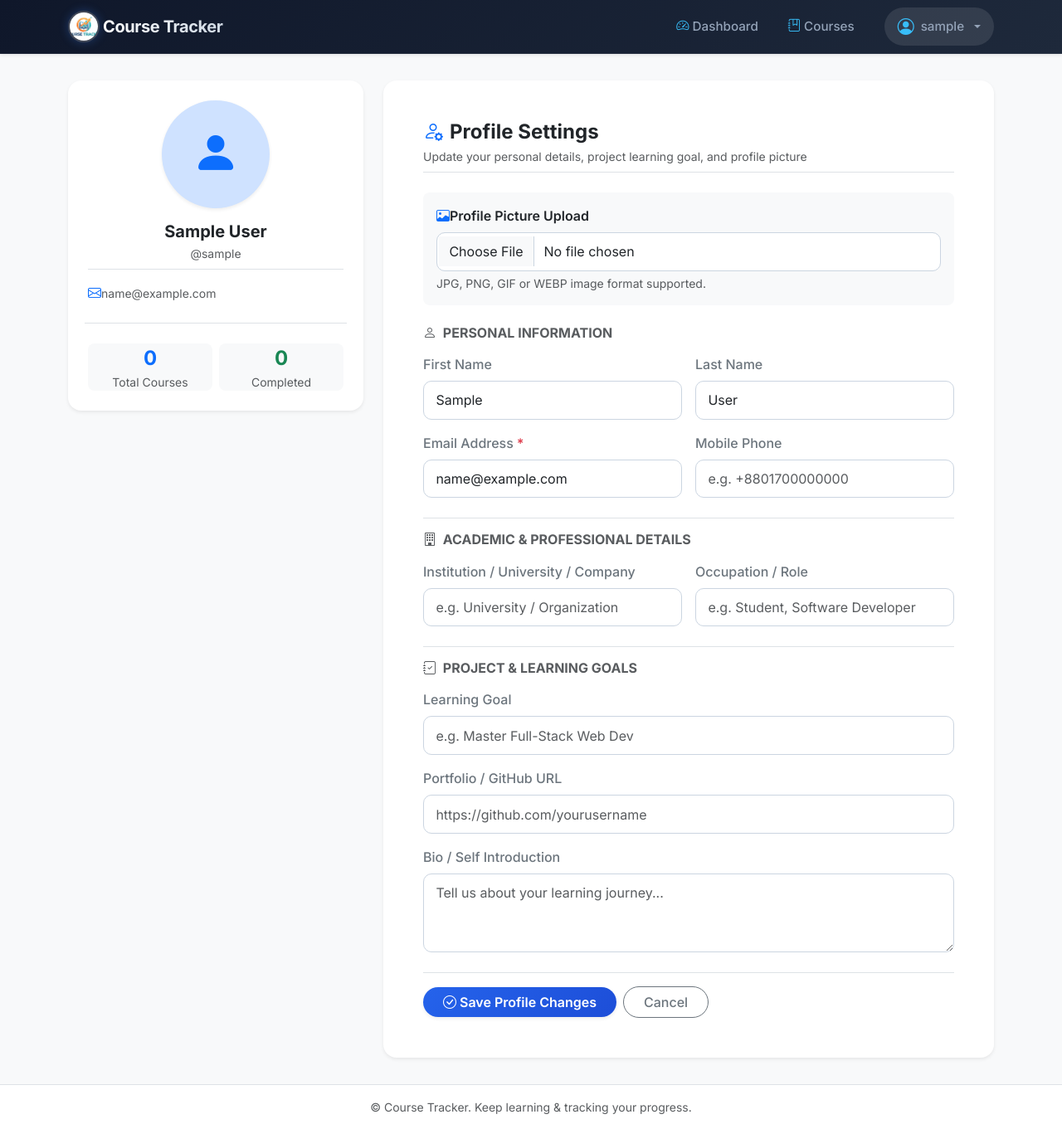
After one commit to foysalpranto121/Course_Tracker, a Django app: page /profile/ in a window 1280 px wide. The commit adds this page. Shown: the whole page at 83% size. Run offline with Django 5.2, Linux system fonts and the light colour scheme; the visitor is signed in with stand-in values (Sample User, id 1); data comes from the database, SQL or seed files in the repository; data that the repository does not hold is empty.

Commit message:
added user profile

```diff
--- a/courses/forms.py
+++ b/courses/forms.py
@@ -2,7 +2,52 @@ from django import forms
 from django.contrib.auth.forms import AuthenticationForm, UserCreationForm
 from django.contrib.auth.models import User
 
-from .models import Course, Task
+from .models import Course, Task, UserProfile
+
+
+class UserUpdateForm(forms.ModelForm):
+    first_name = forms.CharField(
+        max_length=50,
+        required=False,
+        widget=forms.TextInput(attrs={"class": "form-control", "placeholder": "First Name"}),
+    )
+    last_name = forms.CharField(
+        max_length=50,
+        required=False,
+        widget=forms.TextInput(attrs={"class": "form-control", "placeholder": "Last Name"}),
+    )
+    email = forms.EmailField(
+        required=True,
+        widget=forms.EmailInput(attrs={"class": "form-control", "placeholder": "Email Address"}),
+    )
+
+    class Meta:
+        model = User
+        fields = ["first_name", "last_name", "email"]
+
+
+class ProfileUpdateForm(forms.ModelForm):
+    class Meta:
+        model = UserProfile
+        fields = [
+            "profile_picture",
+            "institution",
+            "phone_number",
+            "occupation",
+            "learning_goal",
+            "bio",
+            "github_url",
+        ]
+        widgets = {
+            "profile_picture": forms.FileInput(attrs={"class": "form-control", "accept": "image/*"}),
+            "institution": forms.TextInput(attrs={"class": "form-control", "placeholder": "e.g. University / Organization"}),
+            "phone_number": forms.TextInput(attrs={"class": "form-control", "placeholder": "e.g. +8801700000000"}),
+            "occupation": forms.TextInput(attrs={"class": "form-control", "placeholder": "e.g. Student, Software Developer"}),
+            "learning_goal": forms.TextInput(attrs={"class": "form-control", "placeholder": "e.g. Master Full-Stack Web Dev"}),
+            "bio": forms.Textarea(attrs={"class": "form-control", "rows": 3, "placeholder": "Tell us about your learning journey..."}),
+            "github_url": forms.URLInput(attrs={"class": "form-control", "placeholder": "https://github.com/yourusername"}),
+        }
+
 
 
 class SignUpForm(UserCreationForm):
--- a/courses/templates/courses/base.html
+++ b/courses/templates/courses/base.html
@@ -61,8 +61,12 @@
                             </a>
                         </li>
                         <li class="nav-item dropdown ms-lg-2">
-                            <a class="nav-link dropdown-toggle d-flex align-items-center gap-1.5 bg-white bg-opacity-10 text-white rounded-pill px-3 py-1.5" href="#" id="userDropdown" role="button" data-bs-toggle="dropdown" aria-expanded="false">
-                                <i class="bi bi-person-circle"></i>
+                            <a class="nav-link dropdown-toggle d-flex align-items-center gap-2 bg-white bg-opacity-10 text-white rounded-pill px-3 py-1.5" href="#" id="userDropdown" role="button" data-bs-toggle="dropdown" aria-expanded="false">
+                                {% if user.profile.profile_picture %}
+                                    <img src="{{ user.profile.profile_picture.url }}" alt="{{ user.username }}" width="26" height="26" class="rounded-circle object-fit-cover border border-white">
+                                {% else %}
+                                    <i class="bi bi-person-circle fs-5"></i>
+                                {% endif %}
                                 <span class="fw-medium">{{ user.username }}</span>
                             </a>
                             <ul class="dropdown-menu dropdown-menu-end shadow-sm border-0 rounded-3" aria-labelledby="userDropdown">
@@ -73,12 +77,19 @@
                                 </li>
                                 <li><hr class="dropdown-divider"></li>
                                 <li>
+                                    <a class="dropdown-item d-flex align-items-center gap-2" href="{% url 'courses:profile' %}">
+                                        <i class="bi bi-person-gear text-primary"></i> My Profile
+                                    </a>
+                                </li>
+                                <li><hr class="dropdown-divider"></li>
+                                <li>
                                     <a class="dropdown-item text-danger d-flex align-items-center gap-2" href="{% url 'courses:signout' %}">
                                         <i class="bi bi-box-arrow-right"></i> Sign Out
                                     </a>
                                 </li>
                             </ul>
                         </li>
+
                     {% else %}
                         <li class="nav-item">
                             <a class="nav-link" href="{% url 'courses:signin' %}">
--- /dev/null
+++ b/courses/templates/courses/profile.html
@@ -0,0 +1,246 @@
+{% extends "courses/base.html" %}
+
+{% block title %}
+    User Profile | {{ user.username }}
+{% endblock %}
+
+{% block content %}
+<div class="row g-4 py-2">
+
+    <!-- Left Column: User Profile Overview Card -->
+    <div class="col-12 col-lg-4">
+        <div class="card shadow-sm border-0 rounded-4 text-center p-4">
+
+            <!-- Avatar Display -->
+            <div class="position-relative d-inline-block mx-auto mb-3">
+                {% if profile.profile_picture %}
+                    <img src="{{ profile.profile_picture.url }}" id="profileAvatarPreview" alt="{{ user.username }}'s Profile Picture" class="rounded-circle object-fit-cover shadow-sm border border-3 border-white" width="130" height="130">
+                {% else %}
+                    <div id="profileAvatarPreviewFallback" class="bg-primary-subtle text-primary rounded-circle d-flex align-items-center justify-content-center shadow-sm mx-auto" style="width: 130px; height: 130px;">
+                        <i class="bi bi-person-fill display-4"></i>
+                    </div>
+                    <img id="profileAvatarPreview" src="" alt="Avatar Preview" class="rounded-circle object-fit-cover shadow-sm border border-3 border-white d-none" width="130" height="130">
+                {% endif %}
+            </div>
+
+            <h3 class="h5 fw-bold text-dark mb-1">
+                {% if user.first_name or user.last_name %}
+                    {{ user.first_name }} {{ user.last_name }}
+                {% else %}
+                    {{ user.username }}
+                {% endif %}
+            </h3>
+            <p class="text-muted small mb-2">@{{ user.username }}</p>
+
+            {% if profile.occupation or profile.institution %}
+                <div class="d-flex flex-wrap justify-content-center gap-1.5 mb-3">
+                    {% if profile.occupation %}
+                        <span class="badge bg-primary-subtle text-primary rounded-pill px-3 py-1.5 fs-7">
+                            <i class="bi bi-briefcase me-1"></i>{{ profile.occupation }}
+                        </span>
+                    {% endif %}
+                    {% if profile.institution %}
+                        <span class="badge bg-info-subtle text-info-emphasis rounded-pill px-3 py-1.5 fs-7">
+                            <i class="bi bi-building me-1"></i>{{ profile.institution }}
+                        </span>
+                    {% endif %}
+                </div>
+            {% endif %}
+
+            {% if profile.learning_goal %}
+                <div class="alert alert-light border rounded-3 p-2.5 text-start small mb-3">
+                    <div class="fw-semibold text-secondary mb-1">
+                        <i class="bi bi-flag-fill text-danger me-1"></i> Learning Goal
+                    </div>
+                    <div class="text-dark">{{ profile.learning_goal }}</div>
+                </div>
+            {% endif %}
+
+            {% if profile.bio %}
+                <p class="text-muted small text-start mb-3 border-top pt-2">
+                    <i class="bi bi-quote fs-5 text-muted align-middle me-1"></i>{{ profile.bio }}
+                </p>
+            {% endif %}
+
+            <div class="list-group list-group-flush text-start small border-top pt-2">
+                <div class="list-group-item px-0 py-2 border-0 d-flex align-items-center text-muted">
+                    <i class="bi bi-envelope text-primary me-2.5 fs-6"></i>
+                    <span class="text-truncate">{{ user.email|default:"No email provided" }}</span>
+                </div>
+                {% if profile.phone_number %}
+                    <div class="list-group-item px-0 py-2 border-0 d-flex align-items-center text-muted">
+                        <i class="bi bi-telephone text-success me-2.5 fs-6"></i>
+                        <span>{{ profile.phone_number }}</span>
+                    </div>
+                {% endif %}
+                {% if profile.github_url %}
+                    <div class="list-group-item px-0 py-2 border-0 d-flex align-items-center text-muted">
+                        <i class="bi bi-github me-2.5 fs-6"></i>
+                        <a href="{{ profile.github_url }}" target="_blank" rel="noopener" class="text-decoration-none text-truncate">
+                            {{ profile.github_url }}
+                        </a>
+                    </div>
+                {% endif %}
+            </div>
+
+            <!-- Stats -->
+            <div class="row g-2 mt-3 pt-3 border-top">
+                <div class="col-6">
+                    <div class="p-2.5 bg-light rounded-3">
+                        <div class="fs-4 fw-bold text-primary">{{ total_courses }}</div>
+                        <div class="text-muted small">Total Courses</div>
+                    </div>
+                </div>
+                <div class="col-6">
+                    <div class="p-2.5 bg-light rounded-3">
+                        <div class="fs-4 fw-bold text-success">{{ completed_courses }}</div>
+                        <div class="text-muted small">Completed</div>
+                    </div>
+                </div>
+            </div>
+
+        </div>
+    </div>
+
+
+    <!-- Right Column: Edit Profile Form -->
+    <div class="col-12 col-lg-8">
+        <div class="card shadow-sm border-0 rounded-4">
+            <div class="card-body p-4 p-sm-5">
+
+                <div class="d-flex align-items-center justify-content-between mb-4 pb-2 border-bottom">
+                    <div>
+                        <h2 class="h4 fw-bold text-dark mb-1">
+                            <i class="bi bi-person-gear text-primary me-2"></i>Profile Settings
+                        </h2>
+                        <p class="text-muted small mb-0">Update your personal details, project learning goal, and profile picture</p>
+                    </div>
+                </div>
+
+                <form method="POST" enctype="multipart/form-data">
+                    {% csrf_token %}
+
+                    <!-- Profile Image Upload Section -->
+                    <div class="card bg-light border-0 rounded-3 mb-4">
+                        <div class="card-body p-3">
+                            <label for="{{ p_form.profile_picture.id_for_label }}" class="form-label fw-semibold text-dark">
+                                <i class="bi bi-image text-primary me-1.5"></i>Profile Picture Upload
+                            </label>
+                            {{ p_form.profile_picture }}
+                            <div class="form-text text-muted small">JPG, PNG, GIF or WEBP image format supported.</div>
+                            {% if p_form.profile_picture.errors %}
+                                <div class="text-danger small mt-1">{{ p_form.profile_picture.errors }}</div>
+                            {% endif %}
+                        </div>
+                    </div>
+
+                    <!-- Personal Information -->
+                    <h5 class="h6 text-uppercase fw-bold text-muted mb-3 fs-7 tracking-wide">
+                        <i class="bi bi-person me-1"></i> Personal Information
+                    </h5>
+                    <div class="row g-3 mb-4">
+                        <div class="col-md-6">
+                            <label for="{{ u_form.first_name.id_for_label }}" class="form-label fw-medium text-secondary">First Name</label>
+                            {{ u_form.first_name }}
+                            {% if u_form.first_name.errors %}<div class="text-danger small mt-1">{{ u_form.first_name.errors }}</div>{% endif %}
+                        </div>
+                        <div class="col-md-6">
+                            <label for="{{ u_form.last_name.id_for_label }}" class="form-label fw-medium text-secondary">Last Name</label>
+                            {{ u_form.last_name }}
+                            {% if u_form.last_name.errors %}<div class="text-danger small mt-1">{{ u_form.last_name.errors }}</div>{% endif %}
+                        </div>
+                        <div class="col-md-6">
+                            <label for="{{ u_form.email.id_for_label }}" class="form-label fw-medium text-secondary">Email Address <span class="text-danger">*</span></label>
+                            {{ u_form.email }}
+                            {% if u_form.email.errors %}<div class="text-danger small mt-1">{{ u_form.email.errors }}</div>{% endif %}
+                        </div>
+                        <div class="col-md-6">
+                            <label for="{{ p_form.phone_number.id_for_label }}" class="form-label fw-medium text-secondary">Mobile Phone</label>
+                            {{ p_form.phone_number }}
+                            {% if p_form.phone_number.errors %}<div class="text-danger small mt-1">{{ p_form.phone_number.errors }}</div>{% endif %}
+                        </div>
+                    </div>
+
+                    <!-- Academic & Professional Details -->
+                    <h5 class="h6 text-uppercase fw-bold text-muted mb-3 fs-7 tracking-wide border-top pt-3">
+                        <i class="bi bi-building me-1"></i> Academic & Professional Details
+                    </h5>
+                    <div class="row g-3 mb-4">
+                        <div class="col-md-6">
+                            <label for="{{ p_form.institution.id_for_label }}" class="form-label fw-medium text-secondary">Institution / University / Company</label>
+                            {{ p_form.institution }}
+                            {% if p_form.institution.errors %}<div class="text-danger small mt-1">{{ p_form.institution.errors }}</div>{% endif %}
+                        </div>
+                        <div class="col-md-6">
+                            <label for="{{ p_form.occupation.id_for_label }}" class="form-label fw-medium text-secondary">Occupation / Role</label>
+                            {{ p_form.occupation }}
+                            {% if p_form.occupation.errors %}<div class="text-danger small mt-1">{{ p_form.occupation.errors }}</div>{% endif %}
+                        </div>
+                    </div>
+
+                    <!-- Project & Learning Goals -->
+                    <h5 class="h6 text-uppercase fw-bold text-muted mb-3 fs-7 tracking-wide border-top pt-3">
+                        <i class="bi bi-journal-check me-1"></i> Project & Learning Goals
+                    </h5>
+                    <div class="row g-3 mb-4">
+                        <div class="col-12">
+                            <label for="{{ p_form.learning_goal.id_for_label }}" class="form-label fw-medium text-secondary">Learning Goal</label>
+                            {{ p_form.learning_goal }}
+                            {% if p_form.learning_goal.errors %}<div class="text-danger small mt-1">{{ p_form.learning_goal.errors }}</div>{% endif %}
+                        </div>
+                        <div class="col-12">
+                            <label for="{{ p_form.github_url.id_for_label }}" class="form-label fw-medium text-secondary">Portfolio / GitHub URL</label>
+                            {{ p_form.github_url }}
+                            {% if p_form.github_url.errors %}<div class="text-danger small mt-1">{{ p_form.github_url.errors }}</div>{% endif %}
+                        </div>
+                        <div class="col-12">
+                            <label for="{{ p_form.bio.id_for_label }}" class="form-label fw-medium text-secondary">Bio / Self Introduction</label>
+                            {{ p_form.bio }}
+                            {% if p_form.bio.errors %}<div class="text-danger small mt-1">{{ p_form.bio.errors }}</div>{% endif %}
+                        </div>
+                    </div>
+
+                    <!-- Action Buttons -->
+                    <div class="d-flex align-items-center gap-2 pt-3 border-top">
+                        <button type="submit" class="btn btn-primary rounded-pill px-4 fw-semibold shadow-sm">
+                            <i class="bi bi-check-circle me-1.5"></i> Save Profile Changes
+                        </button>
+                        <a href="{% url 'courses:dashboard' %}" class="btn btn-outline-secondary rounded-pill px-4">
+                            Cancel
+                        </a>
+                    </div>
+
+                </form>
+
+            </div>
+        </div>
+    </div>
+
+</div>
+
+<!-- Live Image Preview Script -->
+<script>
+    document.addEventListener('DOMContentLoaded', function() {
+        const fileInput = document.getElementById('{{ p_form.profile_picture.id_for_label }}');
+        const imgPreview = document.getElementById('profileAvatarPreview');
+        const fallback = document.getElementById('profileAvatarPreviewFallback');
+
+        if (fileInput) {
+            fileInput.addEventListener('change', function() {
+                const file = this.files[0];
+                if (file) {
+                    const reader = new FileReader();
+                    reader.onload = function(e) {
+                        imgPreview.src = e.target.result;
+                        imgPreview.classList.remove('d-none');
+                        if (fallback) {
+                            fallback.classList.add('d-none');
+                        }
+                    };
+                    reader.readAsDataURL(file);
+                }
+            });
+        }
+    });
+</script>
+{% endblock %}
--- a/courses/urls.py
+++ b/courses/urls.py
@@ -6,10 +6,12 @@ app_name = "courses"
 urlpatterns = [
     path("", views.dashboard, name="dashboard"),
 
-    # Auth routes
+    # Auth & Profile routes
     path("signup/", views.signup_view, name="signup"),
     path("signin/", views.signin_view, name="signin"),
     path("signout/", views.signout_view, name="signout"),
+    path("profile/", views.profile_view, name="profile"),
+
 
     # Course routes
     path("courses/", views.course_list, name="course_list"),
--- a/courses/views.py
+++ b/courses/views.py
@@ -6,14 +6,57 @@ from django.http import HttpResponse
 from django.shortcuts import get_object_or_404, redirect, render
 from django.utils.safestring import mark_safe
 
-from .forms import CourseForm, SignInForm, SignUpForm, TaskForm
-from .models import Course
+from .forms import (
+    CourseForm,
+    ProfileUpdateForm,
+    SignInForm,
+    SignUpForm,
+    TaskForm,
+    UserUpdateForm,
+)
+from .models import Course, UserProfile
 from .utils import (
     export_courses_to_excel,
     generate_duplicates_excel,
     generate_sample_template,
     import_courses_from_excel,
 )
+
+
+@login_required
+def profile_view(request):
+    """
+    Handles user profile viewing and updating, including profile picture uploads.
+    """
+    profile, _ = UserProfile.objects.get_or_create(user=request.user)
+
+    if request.method == "POST":
+        u_form = UserUpdateForm(request.POST, instance=request.user)
+        p_form = ProfileUpdateForm(request.POST, request.FILES, instance=profile)
+
+        if u_form.is_valid() and p_form.is_valid():
+            u_form.save()
+            p_form.save()
+            messages.success(request, "Your profile has been updated successfully!")
+            return redirect("courses:profile")
+        else:
+            messages.error(request, "Please correct the errors in your profile details.")
+    else:
+        u_form = UserUpdateForm(instance=request.user)
+        p_form = ProfileUpdateForm(instance=profile)
+
+    total_courses = Course.objects.count()
+    completed_courses = Course.objects.filter(status="completed").count()
+
+    context = {
+        "u_form": u_form,
+        "p_form": p_form,
+        "profile": profile,
+        "total_courses": total_courses,
+        "completed_courses": completed_courses,
+    }
+    return render(request, "courses/profile.html", context)
+
 
 
 def signup_view(request):
--- a/todo_project/settings.py
+++ b/todo_project/settings.py
@@ -135,3 +135,7 @@ EMAIL_BACKEND = 'django.core.mail.backends.console.EmailBackend'
 LOGIN_URL = 'courses:signin'
 LOGIN_REDIRECT_URL = 'courses:dashboard'
 LOGOUT_REDIRECT_URL = 'courses:signin'
+
+# Media files (User uploads)
+MEDIA_URL = '/media/'
+MEDIA_ROOT = BASE_DIR / 'media'
--- a/todo_project/urls.py
+++ b/todo_project/urls.py
@@ -1,3 +1,5 @@
+from django.conf import settings
+from django.conf.urls.static import static
 from django.contrib import admin
 from django.urls import include, path
 
@@ -5,3 +7,6 @@ urlpatterns = [
     path("admin/", admin.site.urls),
     path("", include("courses.urls")),
 ]
+
+if settings.DEBUG:
+    urlpatterns += static(settings.MEDIA_URL, document_root=settings.MEDIA_ROOT)
```
Also changed, not shown: courses/models.py (+25 -1 lines), courses/tests.py (+11 -12 lines), courses/migrations/0002_userprofile.py (added).
